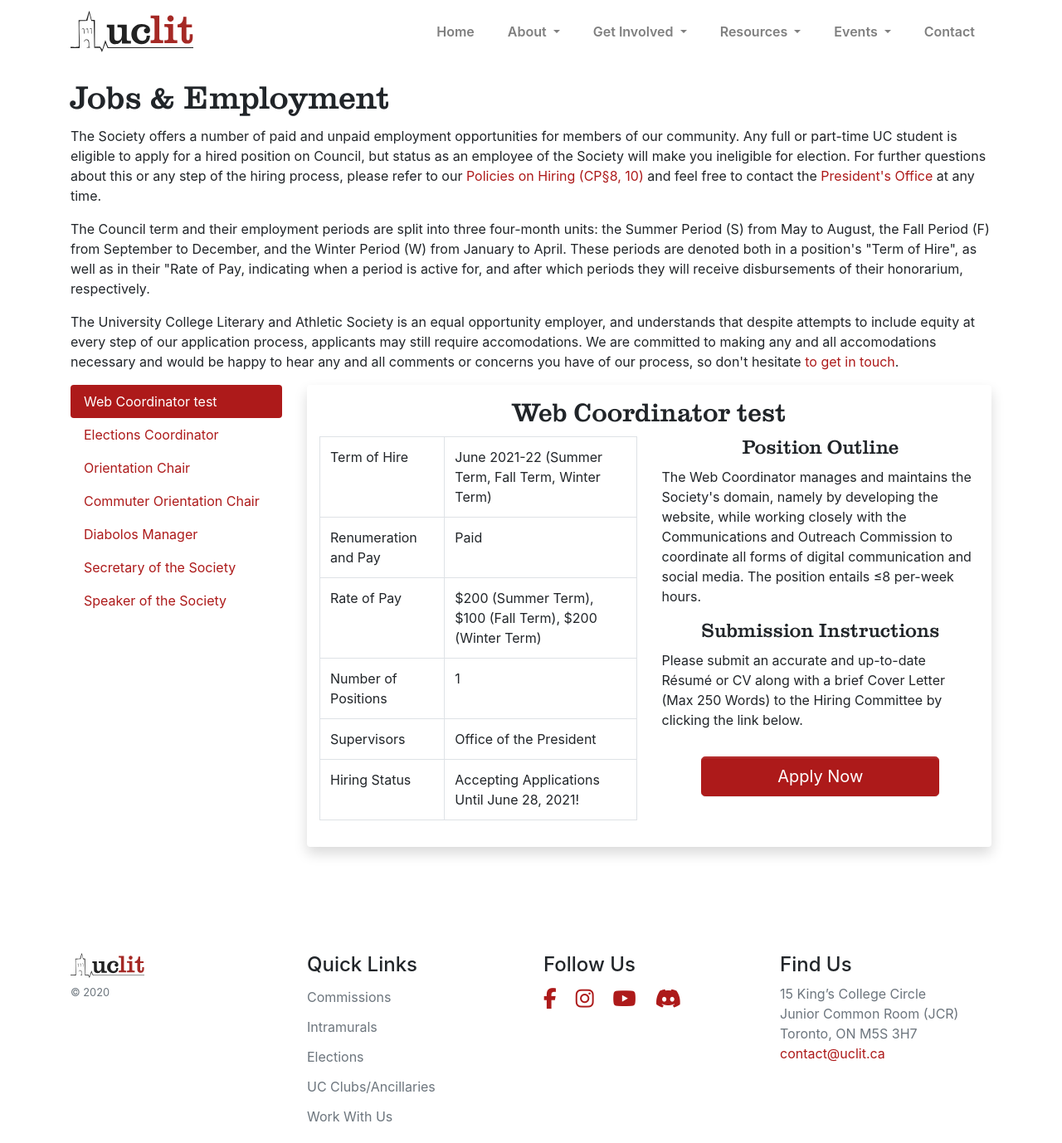
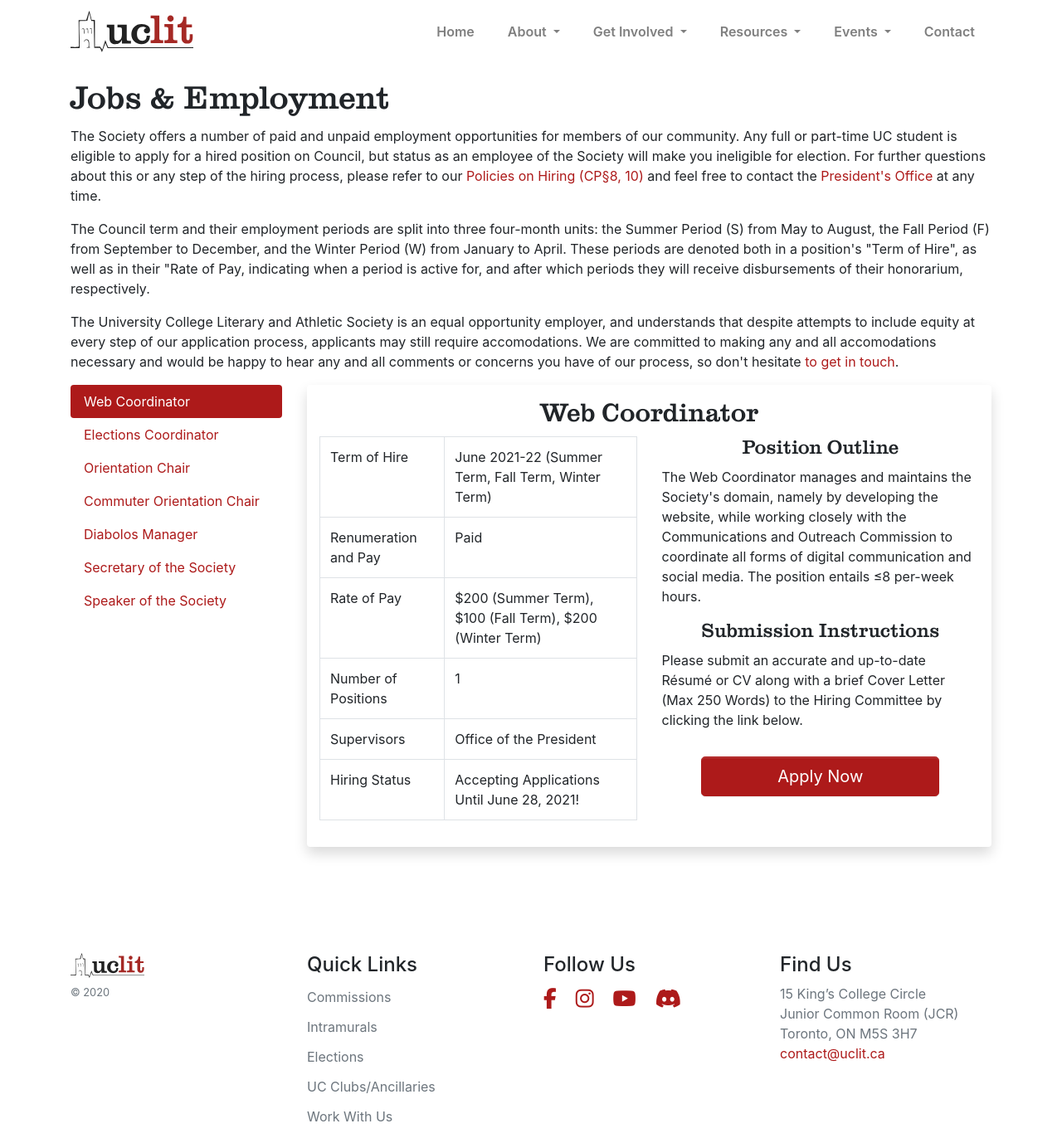
Before and after one commit to uclit-webmaster/uclit-site, a Jekyll site: the page built from get-involved/jobs-and-employment.html, in a window 1280 px wide and 1378 px high. Shown: the whole window at 83% size. Built offline with Jekyll 4.4.1, drawn with Linux system fonts in a browser that asks for light colours; nearby versions of some CDN libraries.

Commit message:
Update jobs-employment.yml

```diff
--- a/_data/jobs-employment.yml
+++ b/_data/jobs-employment.yml
@@ -36,7 +36,7 @@ text: |
   </p>
 
 jobs:
-  - title: Web Coordinator test
+  - title: Web Coordinator
     position-outline: |
       The Web Coordinator manages and maintains the Society's domain, namely by developing the website, while working closely with the Communications and Outreach Commission to coordinate all forms of digital communication and social media. The position entails ≤8 per-week hours.
     currently-accepting: true
```
